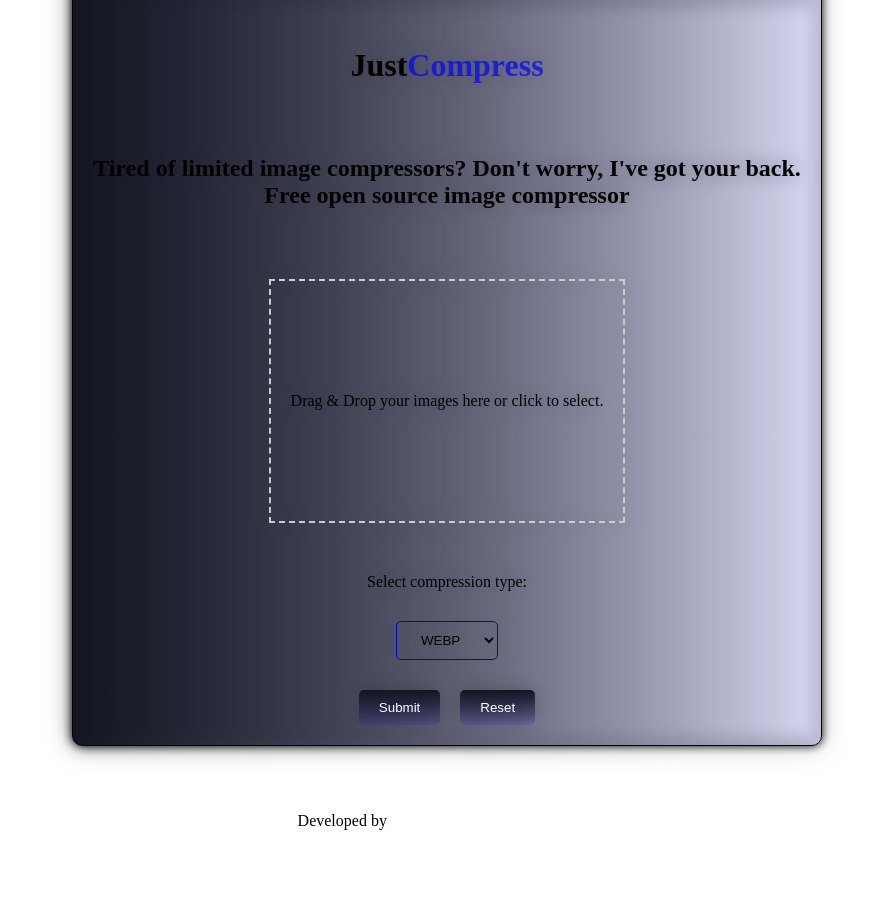
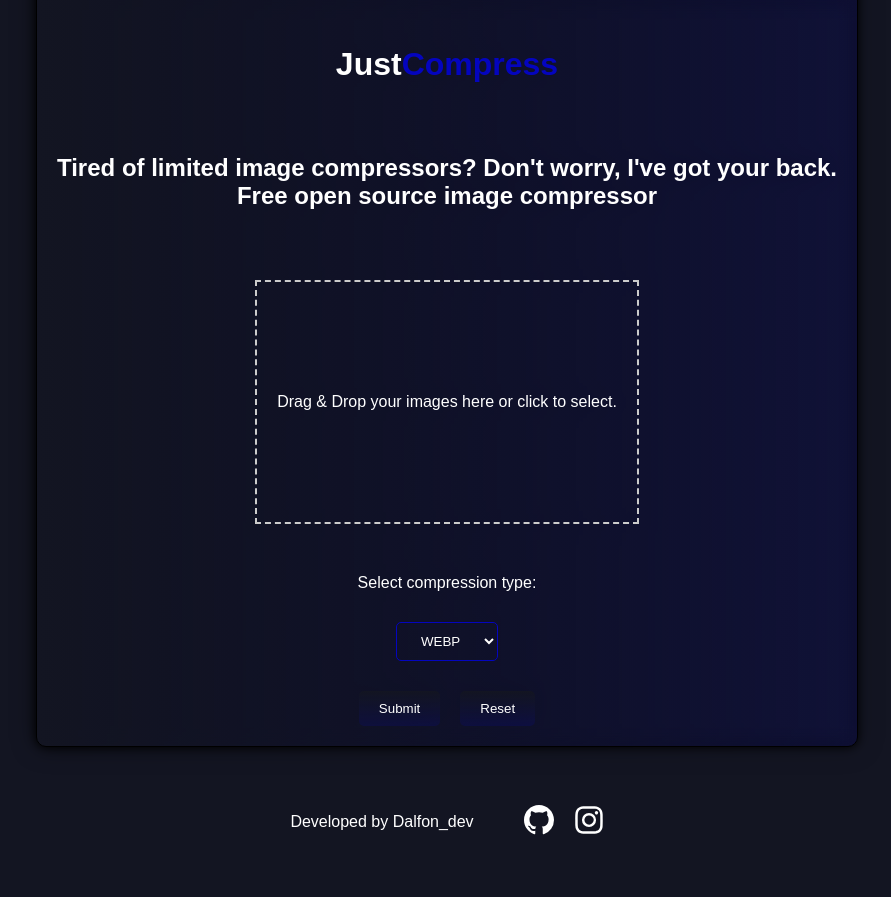
Before and after one commit to MrRobot4042212/JustCompress, a website built with Vite: page index.html in a window 1280 px wide. Shown: the whole page, without its empty margins (193-1084 px from the left). Built offline with nearby package versions, Linux system fonts and the light colour scheme.

Commit message:
hotfix colors

```diff
--- a/style.css
+++ b/style.css
@@ -1,3 +1,7 @@
+html{
+  font-family: 'montserrat', sans-serif;
+}
+
 body{
   display: flex;
   justify-content: center;
@@ -5,6 +9,7 @@ body{
   align-items: center;
   margin: 10px 0px ;
   height: 100vh;
+  background-color:rgb(19, 21, 34) ;
 }
 form{
   display: flex;
@@ -45,9 +50,10 @@ form{
     object-fit: cover;
 
 }
-a{
-  color:#ffffff;
-  text-decoration: none;
+
+form *{
+  color: #fff;
+
 }
 
 button {
@@ -102,8 +108,13 @@ footer aside{
 
 }
 
+footer *{
+  color: #fff;
+}
+
 footer p a{
   transition: all 0.5s ease-in-out;
+  text-decoration: none;
 }
 footer p a:hover{
   color: rgb(5, 50, 191,1);
```
